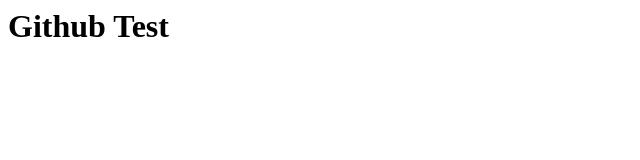
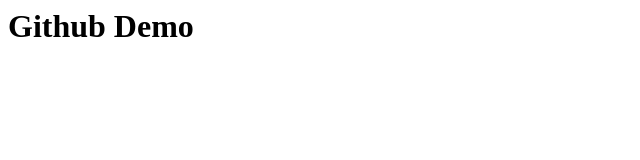
Before and after one commit to homayramussarrat/Assignment1CPS847_Group4, a plain HTML site: page git_tst/index.html in a window 1280 px wide. Shown: the full height of the page, 0-640 px from the left. Drawn offline with Linux system fonts and the light colour scheme.

Commit message:
Update index.html

```diff
--- a/git_tst/index.html
+++ b/git_tst/index.html
@@ -1,6 +1,6 @@
 <html>
 <h1>
-    Github Test
+    Github Demo
 </h1>
 
 </html>
```
